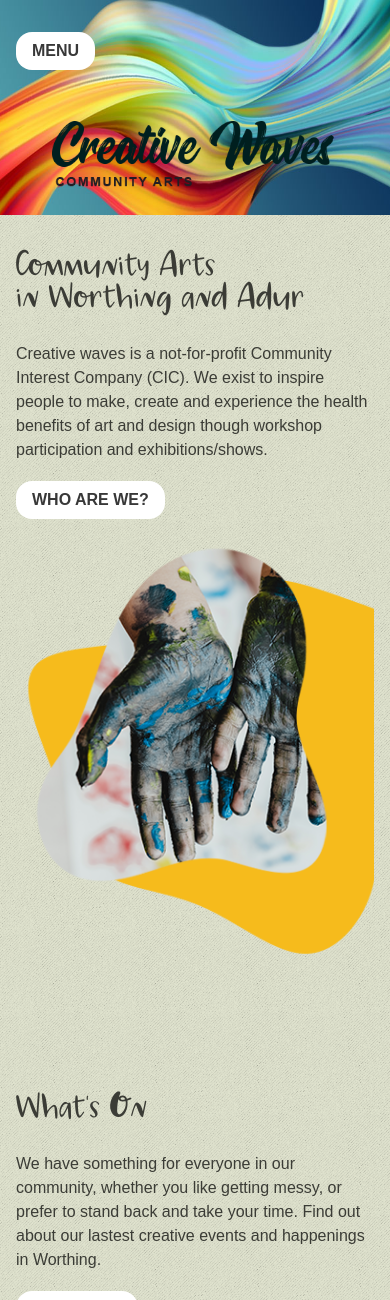
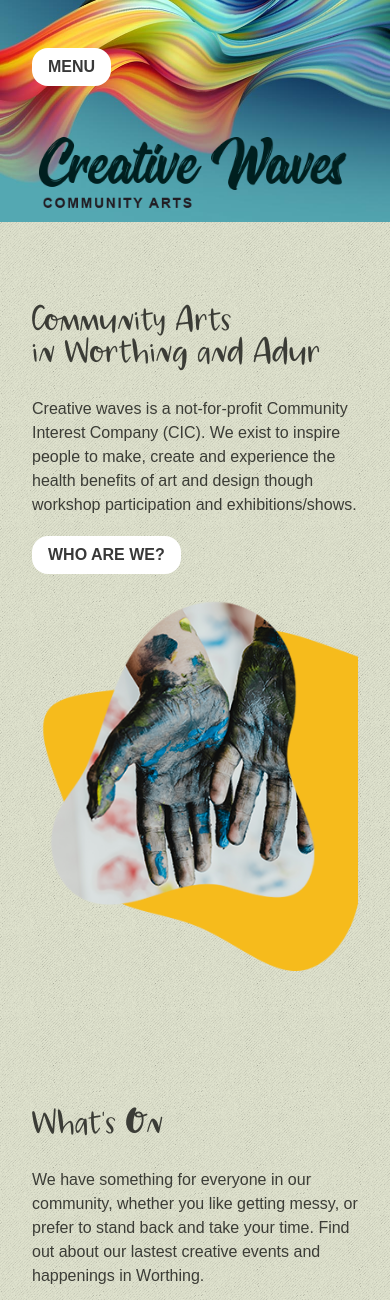
Before and after one commit to BrightdayStudio/webdev-lessons, a PHP site: page / in a window 390 px wide. Shown: the top 1300 px of the page. Run offline with PHP 8.4, Linux system fonts and the light colour scheme.

Commit message:
Linters and mobile style fixes

```diff
--- a/css/base.css
+++ b/css/base.css
@@ -22,11 +22,17 @@ header {
 	padding: 1em 3em;
 }
 @media (max-width: 800px) {
-	.container, .topbar .container {
+	header {
+		margin-bottom:2em;
+	}
+	.container,
+	.topbar .container {
 		max-width: 100%;
-		padding: 1em;
+		padding: 2em;
 	}
 }
+
+
 main ul,main ol,main dl,main section,blockquote,table,pre,code,article{
 	margin: 15px 0;
 	overflow: auto;
--- a/css/style.css
+++ b/css/style.css
@@ -4,33 +4,23 @@ body {
 	color:#3b3c36;
 }
 
-header {
-	background-image: url('../imgs/header.png');
-	background-size: cover;
-	background-repeat: no-repeat;
-	background-position: top;
-}
 
 
-#home header .logo {
-		display:none;
-}
-
-body:not(#home) header{
-		background-image:url('../imgs/header-subpage.jpg');
-		background-size: cover;
-		background-repeat: no-repeat;
-		background-position: top;
-}
 
 @media (max-width: 800px) {
 	/*mobile*/
+
+	header .container{
+		padding:0;
+	}
+
+	#home header,
 	header {
 		background-image: url('../imgs/header-mob-portrait.jpg');
 		background-position: center;
 		background-size: cover;
 		background-repeat: no-repeat;
-		background-position: top;
+		background-position: center;
 	}
 
 	#home header .logo {
@@ -47,6 +37,7 @@ body:not(#home) header{
 
 @media (min-width: 800px) {
 	/*desktop*/
+
 	#home header {
 		height:80vh;
 		width:auto;
@@ -454,6 +445,8 @@ footer .nav .container {
 		float:none;
 		margin-top:2em;
 	}
+	footer .logo { padding:2em;}
+	footer .nav {padding:2em 0;}
 }
 
 
```
Also changed, not shown: imgs/header-mob-portrait.jpg.
